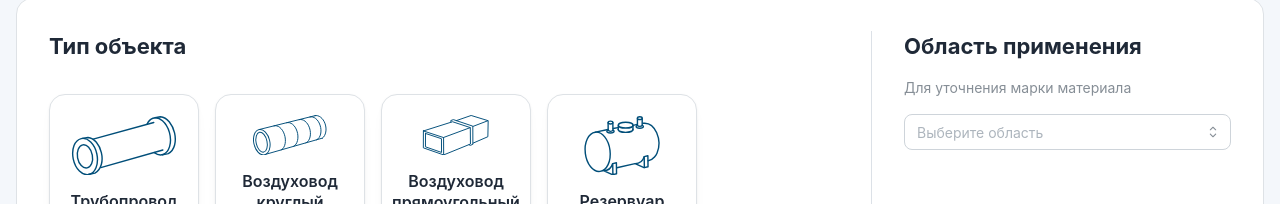
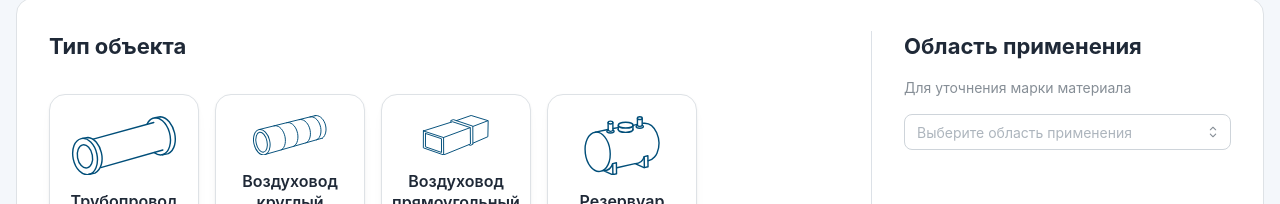
Before and after one commit to vsk-Result/test_calc, a React (Vite) app: page / in a window 1280 px wide. Shown: the part 141-345 px from the top of the page. Built offline with nearby package versions, Linux system fonts and the light colour scheme.

Commit message:
add oblst primeneniya

```diff
--- a/src/entities/calculation-session/model/store.ts
+++ b/src/entities/calculation-session/model/store.ts
@@ -5,11 +5,13 @@ type State = {
     placement: string | null;
     calculationType: string | null;
     location?: string;
+    oblast?: string;
 
     setObjectType: (value: string) => void;
     setPlacement: (value: string) => void;
     setCalculationType: (value: string) => void;
     setLocation: (value: string) => void;
+    setOblast: (value: string) => void;
 };
 
 export const useCalculatorStore = create<State>((set) => ({
@@ -17,6 +19,7 @@ export const useCalculatorStore = create<State>((set) => ({
     placement: null,
     calculationType: null,
     location: undefined,
+    oblast: undefined,
 
     setObjectType: (value) =>
         set({
@@ -39,4 +42,8 @@ export const useCalculatorStore = create<State>((set) => ({
         set({
             location: value,
         }),
+    setOblast: (value) =>
+        set({
+            oblast: value,
+        }),
 }));
--- a/src/features/select-object-type/ui/ObjectTypeSection.tsx
+++ b/src/features/select-object-type/ui/ObjectTypeSection.tsx
@@ -24,6 +24,27 @@ import VozduhovodKrugliImg from '@shared/assets/interface_img_object/img_obj_voz
 // eslint-disable-next-line @typescript-eslint/ban-ts-comment
 // @ts-ignore
 import VozduhovodPramougImg from '@shared/assets/interface_img_object/img_obj_vozduhovod_pramougolniy_bw.svg?react';
+// eslint-disable-next-line @typescript-eslint/ban-ts-comment
+// @ts-ignore
+import HolodosnabjenieImg from '@shared/assets/interface_img_op/img_op_holodosnabjenie.svg?react';
+// eslint-disable-next-line @typescript-eslint/ban-ts-comment
+// @ts-ignore
+import KanalizacijaImg from '@shared/assets/interface_img_op/img_op_kanalizacija.svg?react';
+// eslint-disable-next-line @typescript-eslint/ban-ts-comment
+// @ts-ignore
+import KondicionirovanieImg from '@shared/assets/interface_img_op/img_op_kondicionirovanie.svg?react';
+// eslint-disable-next-line @typescript-eslint/ban-ts-comment
+// @ts-ignore
+import OtoplenieImg from '@shared/assets/interface_img_op/img_op_otoplenie.svg?react';
+// eslint-disable-next-line @typescript-eslint/ban-ts-comment
+// @ts-ignore
+import PromishlennostImg from '@shared/assets/interface_img_op/img_op_promishlennost.svg?react';
+// eslint-disable-next-line @typescript-eslint/ban-ts-comment
+// @ts-ignore
+import VentilacijaImg from '@shared/assets/interface_img_op/img_op_ventilacija.svg?react';
+// eslint-disable-next-line @typescript-eslint/ban-ts-comment
+// @ts-ignore
+import VodosnabjenieImg from '@shared/assets/interface_img_op/img_op_vodosnabjenie.svg?react';
 
 import { useCalculatorStore } from '@entities/calculation-session';
 import './ObjectTypeSection.css';
@@ -52,6 +73,51 @@ const items = [
     { id: 'rezervuar', title: 'Резервуар', image: <RezervuarImg />, src: RezervuarImg },
 ];
 
+const oblastPrimeneniya = [
+    {
+        id: 'otoplenie',
+        title: 'Отопление',
+        image: <OtoplenieImg />,
+        src: OtoplenieImg,
+    },
+    {
+        id: 'kanalizacija',
+        title: 'Канализация',
+        image: <KanalizacijaImg />,
+        src: KanalizacijaImg,
+    },
+    {
+        id: 'kondicionirovanie',
+        title: 'Кондиционирование',
+        image: <KondicionirovanieImg />,
+        src: KondicionirovanieImg,
+    },
+    {
+        id: 'holodosnabjenie',
+        title: 'Холодоснабжение',
+        image: <HolodosnabjenieImg />,
+        src: HolodosnabjenieImg,
+    },
+    {
+        id: 'promishlennost',
+        title: 'Промышленность',
+        image: <PromishlennostImg />,
+        src: PromishlennostImg,
+    },
+    {
+        id: 'ventilacija',
+        title: 'Вентиляция',
+        image: <VentilacijaImg />,
+        src: VentilacijaImg,
+    },
+    {
+        id: 'vodosnabjenie',
+        title: 'Водоснабжение',
+        image: <VodosnabjenieImg />,
+        src: VodosnabjenieImg,
+    },
+];
+
 const iconProps = {
     color: 'currentColor',
     opacity: 0.6,
@@ -72,12 +138,30 @@ const renderSelectOption: SelectProps['renderOption'] = ({ option, checked }) =>
     );
 };
 
+const renderSelectOblastOption: SelectProps['renderOption'] = ({ option, checked }) => {
+    const Img = Object.values(oblastPrimeneniya).find((v) => v.id === option.value)?.src;
+
+    return (
+        <Flex w={'100%'} direction="row" gap={14} justify="flex-start" align="flex-start">
+            <Image h={18} component={Img} w="auto" />
+            {option.label}
+            {checked && (
+                <CheckIcon style={{ marginInlineStart: 'auto' }} {...iconProps} />
+            )}
+        </Flex>
+    );
+};
+
 export const ObjectTypeSection = () => {
     const value = useCalculatorStore((s) => s.objectType);
     const setValue = useCalculatorStore((s) => s.setObjectType);
 
+    const oblast = useCalculatorStore((s) => s.oblast);
+    const setOblast = useCalculatorStore((s) => s.setOblast);
+
     const isMobile = useMediaQuery('(max-width: 768px)');
     const Img = Object.values(items).find((v) => v.id === value)?.src;
+    const OblastImg = Object.values(oblastPrimeneniya).find((v) => v.id === oblast)?.src;
 
     return (
         <SectionCard>
@@ -135,8 +219,21 @@ export const ObjectTypeSection = () => {
                         </Text>
 
                         <Select
-                            placeholder="Выберите область"
-                            data={['Отопление', 'Вентиляция', 'Кондиционирование']}
+                            placeholder="Выберите область применения"
+                            data={oblastPrimeneniya.map((item) => ({
+                                value: item.id,
+                                label: item.title,
+                            }))}
+                            value={oblast}
+                            onChange={(value) => setOblast(value ?? '')}
+                            renderOption={renderSelectOblastOption}
+                            leftSectionPointerEvents="none"
+                            leftSectionWidth={48}
+                            leftSection={
+                                oblast ? (
+                                    <Image h={16} component={OblastImg} w="auto" />
+                                ) : undefined
+                            }
                         />
                     </Stack>
                 </div>
```
